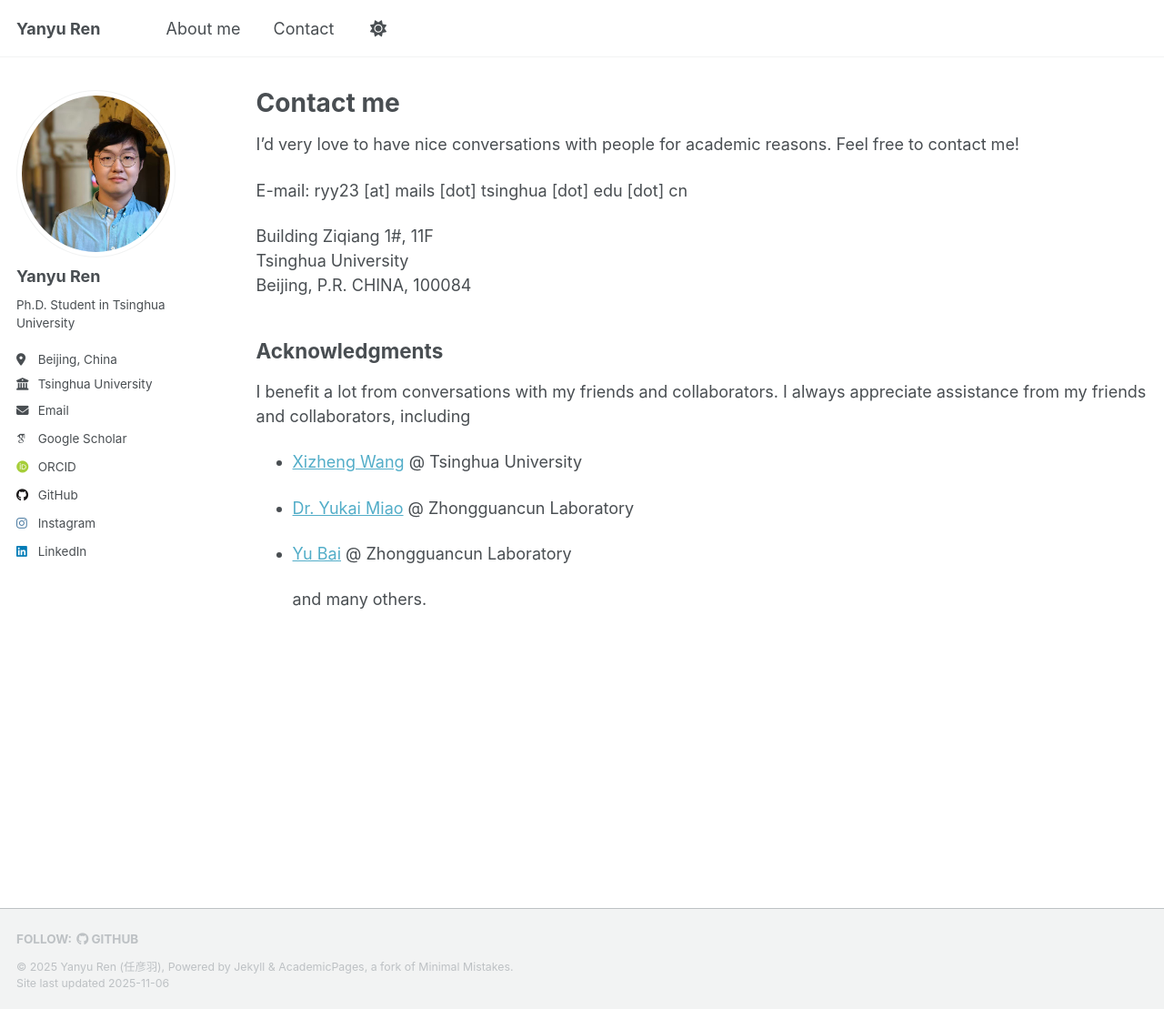
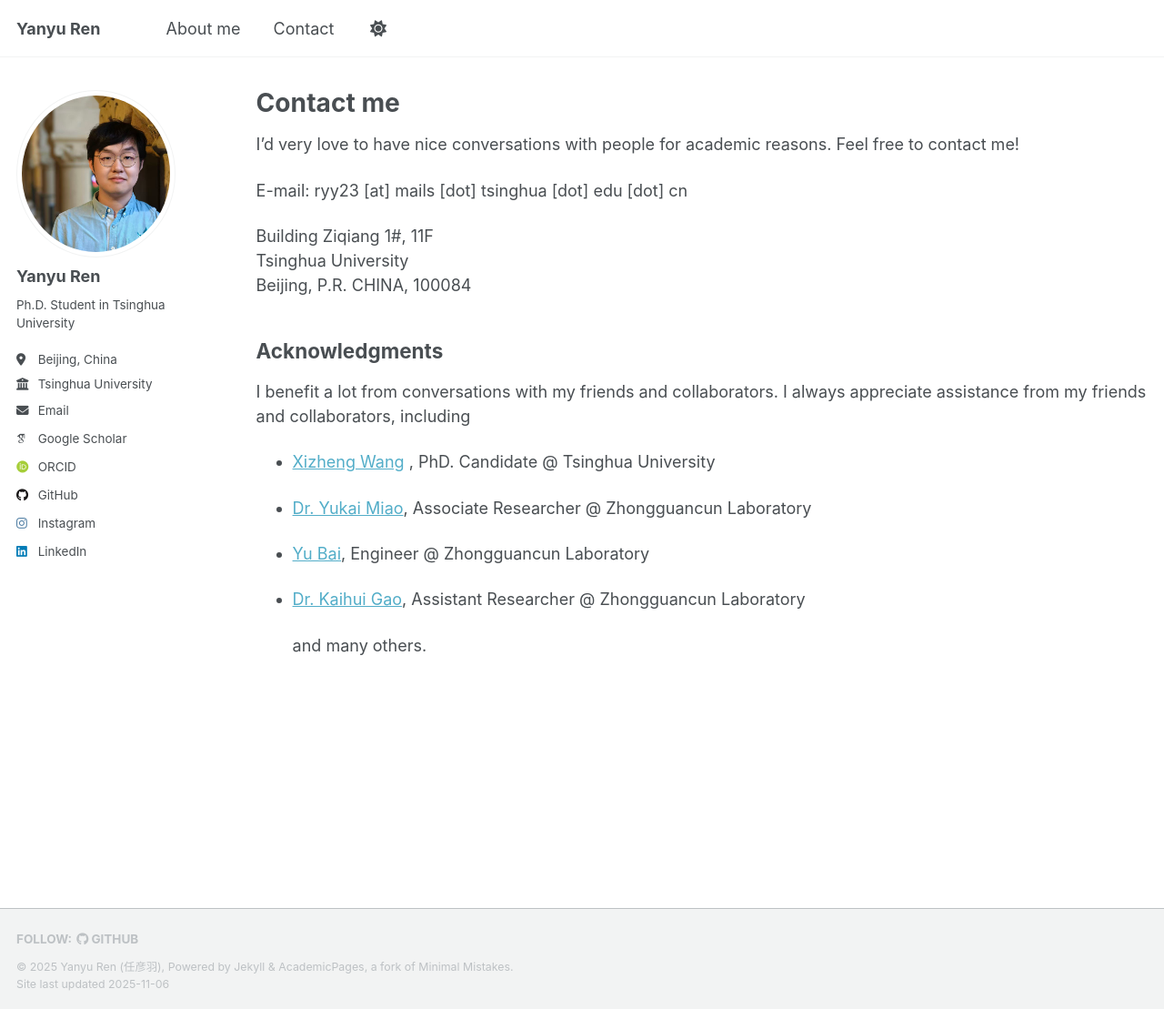
Before and after one commit to robinren03/robinren03.github.io, a Jekyll site: the page built from _pages/contact.md, in a window 1280 px wide and 1109 px high. Shown: the whole window at 91% size. Built offline with Jekyll 4.4.1, drawn with Linux system fonts in a browser that asks for light colours; some web fonts are replaced; a script that is not in the unit is left out.

Commit message:
Merge Request and Deploy page (#1)
* Update about page with new advisor information

* Revise contact page content and layout

```diff
--- a/_pages/contact.md
+++ b/_pages/contact.md
@@ -26,10 +26,12 @@ Acknowledgments
 
 I benefit a lot from conversations with my friends and collaborators. I always appreciate assistance from my friends and collaborators, including
 
-- [Xizheng Wang](https://wxzisk.github.io) @ Tsinghua University
+- [Xizheng Wang](https://wxzisk.github.io) , PhD. Candidate @ Tsinghua University
 
-- [Dr. Yukai Miao](https://tjumyk.github.io/about) @ Zhongguancun Laboratory
+- [Dr. Yukai Miao](https://tjumyk.github.io/about), Associate Researcher @ Zhongguancun Laboratory
 
-- [Yu Bai](https://openreview.net/profile?id=~Yu_Bai5) @ Zhongguancun Laboratory
+- [Yu Bai](https://openreview.net/profile?id=~Yu_Bai5), Engineer @ Zhongguancun Laboratory
+
+- [Dr. Kaihui Gao](https://gaokaihui.com), Assistant Researcher @ Zhongguancun Laboratory
 
   and many others.
```
Also changed, not shown: _pages/about.md (+2 -2 lines).
